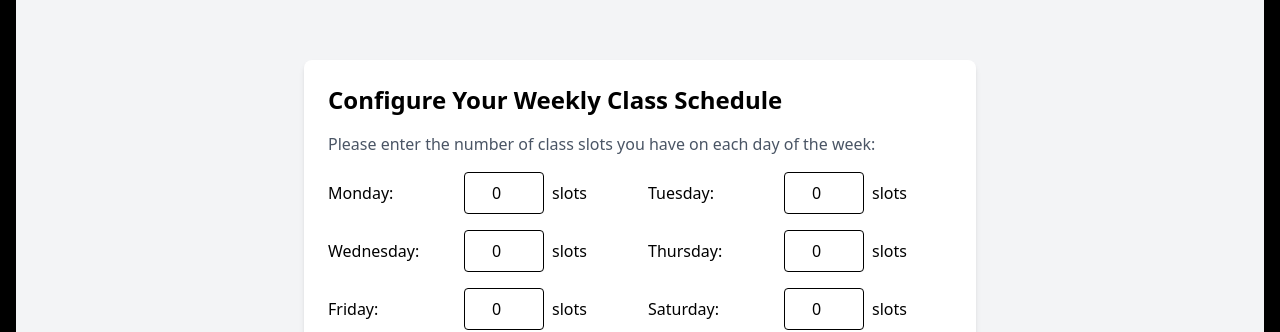
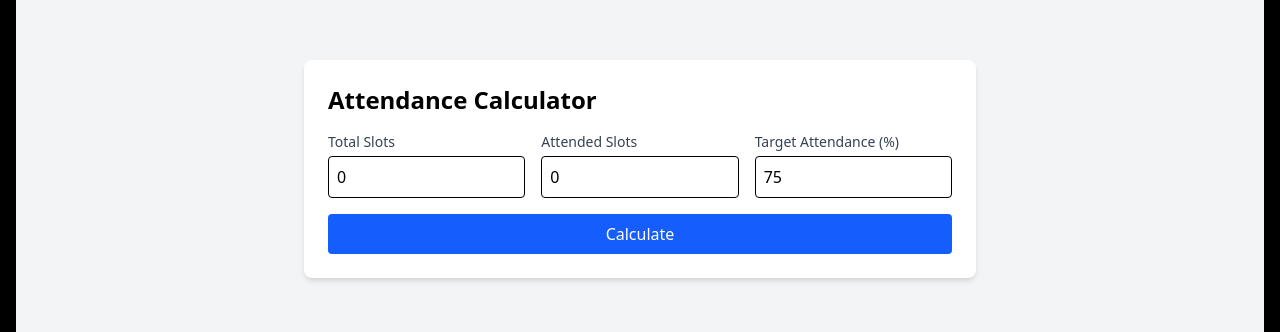
Before and after one commit to lilblackboot/CampusNavigator, a React (Vite) app in the folder frontend/: page /home in a window 1280 px wide. Shown: the part 184-516 px from the top of the page. Built offline with nearby package versions, Linux system fonts and the light colour scheme.

Commit message:
attendence

```diff
--- a/frontend/src/components/Attendance.jsx
+++ b/frontend/src/components/Attendance.jsx
@@ -1,7 +1,3 @@
-
-
-// Configure axios base URL
-axios.defaults.baseURL = 'http://localhost:5000';
 
 import React, { useState, useEffect } from 'react';
 import axios from 'axios';
@@ -12,6 +8,12 @@ function Attendance() {
   const [currentAttendance, setCurrentAttendance] = useState(85);
   const [classesAttended, setClassesAttended] = useState(34);
   const [totalClasses, setTotalClasses] = useState(40);
+
+  // New state variables for attendance calculator
+  const [totalSlots, setTotalSlots] = useState(0);
+  const [attendedSlots, setAttendedSlots] = useState(0);
+  const [targetAttendance, setTargetAttendance] = useState(75);
+  const [calculationResult, setCalculationResult] = useState(null);
 
   const [showSlotForm, setShowSlotForm] = useState(false);
   const [loading, setLoading] = useState(true);
@@ -26,6 +28,36 @@ function Attendance() {
   });
   const [editMode, setEditMode] = useState(false);
   const [error, setError] = useState(null);
+
+  // Calculate attendance and required/possible bunks
+  const calculateAttendance = () => {
+    if (totalSlots === 0) {
+      setError("Total slots cannot be 0");
+      return;
+    }
+
+    const currentPercentage = (attendedSlots / totalSlots) * 100;
+
+    if (currentPercentage >= targetAttendance) {
+      // Calculate how many classes can be bunked while maintaining target attendance
+      // Formula: (attended - (target * total)/100) = classes that can be bunked
+      const possibleBunks = Math.floor(attendedSlots - (targetAttendance * totalSlots) / 100);
+      setCalculationResult({
+        type: 'positive',
+        percentage: currentPercentage.toFixed(2),
+        classes: possibleBunks
+      });
+    } else {
+      // Calculate how many classes need to be attended to reach target attendance
+      // Formula: ((target * total)/100 - attended) = classes needed to attend
+      const requiredClasses = Math.ceil((targetAttendance * totalSlots) / 100 - attendedSlots);
+      setCalculationResult({
+        type: 'negative',
+        percentage: currentPercentage.toFixed(2),
+        classes: requiredClasses
+      });
+    }
+  };
 
   useEffect(() => {
     if (user) {
@@ -194,11 +226,94 @@ function Attendance() {
       </div>
     );
   }
+  const AttendanceCalculator = () => (
+    <div className="bg-white rounded-lg shadow-md p-6 w-full max-w-2xl my-8">
+      <h3 className="text-2xl font-semibold mb-4">Attendance Calculator</h3>
+      <div className="space-y-4">
+        <div className="flex items-center gap-4">
+          <div className="flex-1">
+            <label className="block text-sm font-medium text-gray-700 mb-1">
+              Total Slots
+            </label>
+            <input
+              type="number"
+              min="0"
+              value={totalSlots}
+              onChange={(e) => setTotalSlots(parseInt(e.target.value) || 0)}
+              className="w-full p-2 border rounded"
+            />
+          </div>
+          <div className="flex-1">
+            <label className="block text-sm font-medium text-gray-700 mb-1">
+              Attended Slots
+            </label>
+            <input
+              type="number"
+              min="0"
+              max={totalSlots}
+              value={attendedSlots}
+              onChange={(e) => setAttendedSlots(parseInt(e.target.value) || 0)}
+              className="w-full p-2 border rounded"
+            />
+          </div>
+          <div className="flex-1">
+            <label className="block text-sm font-medium text-gray-700 mb-1">
+              Target Attendance (%)
+            </label>
+            <input
+              type="number"
+              min="0"
+              max="100"
+              value={targetAttendance}
+              onChange={(e) => setTargetAttendance(parseInt(e.target.value) || 0)}
+              className="w-full p-2 border rounded"
+            />
+          </div>
+        </div>
 
+        <button
+          onClick={calculateAttendance}
+          className="w-full px-4 py-2 bg-blue-600 text-white rounded hover:bg-blue-700"
+        >
+          Calculate
+        </button>
+
+        {calculationResult && (
+          <div className={`mt-4 p-4 rounded ${
+            calculationResult.type === 'positive' ? 'bg-green-100' : 'bg-yellow-100'
+          }`}>
+            <p className="text-lg mb-2">
+              Current Attendance: {calculationResult.percentage}%
+            </p>
+            {calculationResult.type === 'positive' ? (
+              <p className="text-green-700">
+                You can safely miss {calculationResult.classes} more {calculationResult.classes === 1 ? 'class' : 'classes'}
+                while maintaining {targetAttendance}% attendance.
+              </p>
+            ) : (
+              <p className="text-yellow-700">
+                You need to attend {calculationResult.classes} more {calculationResult.classes === 1 ? 'class' : 'classes'}
+                to reach {targetAttendance}% attendance.
+              </p>
+            )}
+          </div>
+        )}
+      </div>
+    </div>
+  );
+
+  if (loading) {
+    return (
+      <div className="min-h-screen p-8 bg-gray-100 flex flex-col items-center justify-center">
+        <div className="animate-spin rounded-full h-16 w-16 border-t-4 border-b-4 border-blue-500"></div>
+        <p className="mt-4 text-xl">Loading your attendance data...</p>
+      </div>
+    );
+  }
   return (
     <div className="min-h-screen p-8 bg-gray-100 text-black flex flex-col items-center">
       <h2 className="text-4xl font-bold mb-8">Attendance Manager</h2>
-
+            <AttendanceCalculator />
       {showSlotForm ? (
         <SlotConfiguration />
       ) : (
```
